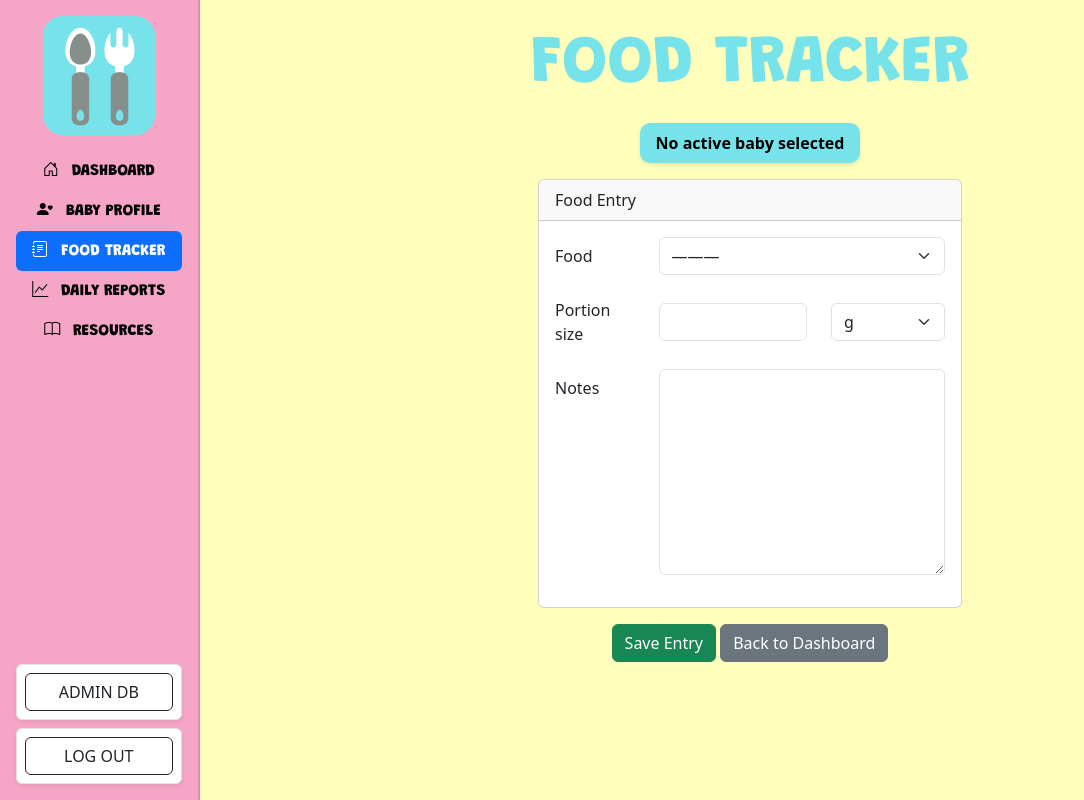
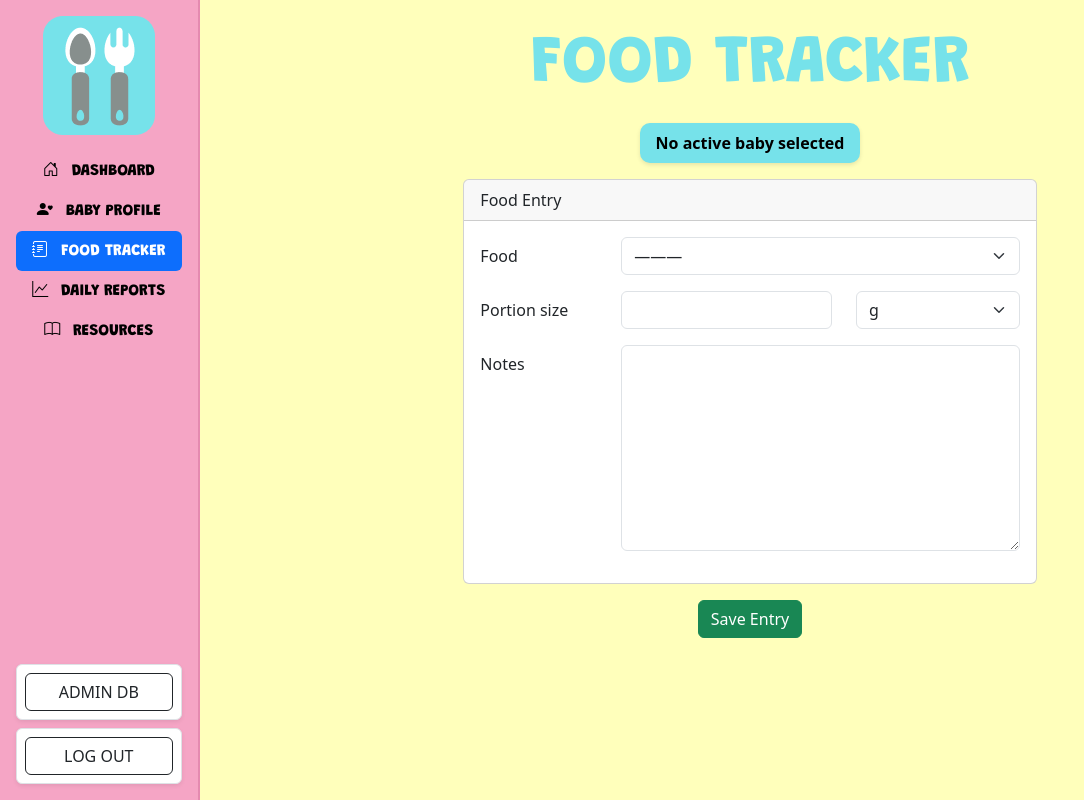
Before and after one commit to dledw001/BabyBites, a Django app: page /tracker/ in a window 1280 px wide. Shown: the whole page, without its empty margins (0-1084 px from the left). Run offline with Django 5.2, Linux system fonts and the light colour scheme; the visitor is signed in with stand-in values (Sample User, id 1); data that the repository does not hold is empty.

Commit message:
foodtrackeredit

```diff
--- a/core/templates/register.html
+++ b/core/templates/register.html
@@ -5,11 +5,11 @@
 <div class="vw-edge px-3 px-md-4">
   <div class="container-fluid px-0 py-4">
       <div class="d-flex align-items-center justify-content-between">
-        <div class="bb-logo"></div>
+        <div class="bb-logo flex-shrink-0 ms-0"></div>
 
     <h1 class="m-0 text-center flex-grow-1 bb-title">
-      <span class="top">CREATE AN ACCOUNT</span>
-    </h1>
+        <span class="top">CREATE AN ACCOUNT</span>
+      </h1>
   </div>
       </div>
 </div>
--- a/core/templates/tracker.html
+++ b/core/templates/tracker.html
@@ -55,7 +55,7 @@
 
     <!-- Form for adding food entries -->
     <div class="row justify-content-center">
-        <div class="col-12 col-sm-10 col-md-8 col-lg-6">
+        <div class="col-14 col-sm-12 col-md-10 col-lg-8">
             <form method="post">
                 {% csrf_token %}
 
@@ -102,7 +102,6 @@
 
                 <div class="text-center">
                     <button type="submit" class="btn btn-success">Save Entry</button>
-                    <a href="/dashboard/" class="btn btn-secondary">Back to Dashboard</a>
                 </div>
             </form>
         </div>
```
